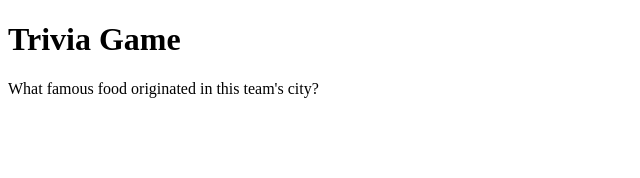
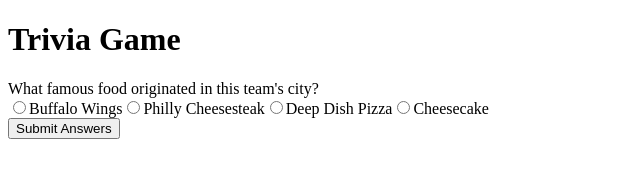
Before and after one commit to CourtneyDM/TriviaGame, a plain HTML site: page index.html in a window 1280 px wide. Both pictures are taken after a click on the button "Start Game". Shown: the whole page, without its empty margins (0-640 px from the left). Drawn offline with nearby package versions, Linux system fonts and the light colour scheme.

Commit message:
created logic to check the choice selected, added a gif file for results testing

```diff
--- a/assets/javascript/app.js
+++ b/assets/javascript/app.js
@@ -1,56 +1,102 @@
 $(document).ready(function () {
-
-    // Object to hold questions and answers
+    var content = $("#content");
+    // Object to hold questions and choices
     var questions = [
         {
             image: "../images/Cowboys.png",
             question: "Who is the current quarterback for this team?",
-            answers: ["Tony Romo", "Dak Prescott", "Rush Cooper", "Danny Manziel"]
+            choices: ["Tony Romo", "Dak Prescott", "Rush Cooper", "Danny Manziel"],
+            answer: "Dak Prescott",
+            asked: false
         },
         {
             image: "../images/Bears.png",
             question: "In what city is this team located?",
-            answers: ["Peoria", "Joilet", "Rockford", "Chicago"]
+            choices: ["Peoria", "Joilet", "Rockford", "Chicago"],
+            answer: "Chicago",
+            asked: false
         },
         {
             image: "../images/Bills.png",
             question: "What famous food originated in this team's city?",
-            answers: ["Buffalo Wings", "Philly Cheesesteak", "Deep Dish Pizza", "Cheesecake"]
+            choices: ["Buffalo Wings", "Philly Cheesesteak", "Deep Dish Pizza", "Cheesecake"],
+            answer: "Buffalo Wings",
+            asked: false
         },
         {
             image: "../images/Broncos.png",
             question: "Which former QB of this team enjoys Chicken Parmesan?",
-            answers: ["John Elway", "Tim Tebow", "Peyton Manning", "Brock Osweiler"]
+            choices: ["John Elway", "Tim Tebow", "Peyton Manning", "Brock Osweiler"],
+            answer: "Peyton Manning",
+            asked: false
         },
         {
             image: "../images/Browns.png",
             question: "Select the NBA team that shares this team city. Hint: they won the 2016 NBA Championship Title",
-            answers: ["Boston Celtics", "Golden State Warriors", "Miami Heat", "Cleveland Cavaliers"]
+            choices: ["Boston Celtics", "Golden State Warriors", "Miami Heat", "Cleveland Cavaliers"],
+            answer: "Cleveland Cavaliers",
+            asked: false
         },
         {
             image: "../images/Falcons.png",
             question: "This team had a dance back in 1998 called the \"Dirty Bird\", where is team located?",
-            answers: ["Atlanta", "Seattle", "Philadelphia", "Arizona"]
+            choices: ["Atlanta", "Seattle", "Philadelphia", "Arizona"],
+            answer: "Atlanta",
+            asked: false
         },
-
-        function displayAnswers(question) {
-            for (var i = 0; i < answers; i++) {
-                // Enter code here to display the answers whenever a question is chosen
-                $("#content").append().html("<p id=\"answers\">" + questions.displayAnswers(question) + "</p>");
-            }
-        }
     ];
 
-    // Used to select question at random index in array
+
+    $("#start").click(showQuestion);
     var index = Math.floor(Math.random() * questions.length);
 
-    $("#start").click(function () {
-        $("#content").append().html('<p id="question"></p>');
-        var question = $("#question");
-        console.log(index);
-        console.log(questions.length);
-        question.text(questions[index].question);
-    });
+
+    function showQuestion() {
+        content.empty();
+        $("button").off();
+
+        $("button").removeAttr("id");
+        $("button").text("Submit Answers");
+        $("button").attr("id", "submit");
+
+        content.append("<div id='timer'></div>");
+        var question = questions[index].question;
+        var asked = questions[index].asked;
+
+        content.append(question);
+        asked = true;
+        showAnswers();
+    }
+
+    function showAnswers() {
+        var answers = questions[index].choices;
+        var correct = questions[index].answer;
+
+        console.log(answers);
+        console.log(correct);
+
+        for (var i = 0; i < answers.length; i++) {
+            var answer = answers[i];
+            $("#answers").append("<input type='radio' name='answer' value='" + answer + "'/>" + answer);
+        }
 
 
+        $("#submit").click(function () {
+            var chosen = $("input:checked").val();
+            if (!chosen) {
+                console.log("no answer selected");
+            }
+            else
+                if (chosen === correct) {
+                    // console.log("Correct answer");
+                    $("button").hide();
+                    $("#answers").append("<img src='https://media3.giphy.com/media/l8HFdR4jE4SM8/200w.webp'/>")
+                }
+                else {
+                    $("button").hide();
+                    $("#answers").append("<img src='https://media3.giphy.com/media/yhWfYEaF7TkQ0/giphy.gif'/>")
+                }
+
+        });
+    }
 });
--- a/index.html
+++ b/index.html
@@ -15,11 +15,15 @@
         <h1 id="header">Trivia Game</h1>
     </header>
 
+    <!-- Area to display the questions -->
     <div id="content">
-        <p id="game">You will be present with a photo of a sports logo, and a question will be asked based on information relative to
-            that logo. You will have 20 seconds to answer each question. Good luck!</p>
-        <button id="start">Start Game</button>
+        <p>You will be present with a photo of a sports logo, and a question will be asked based on information relative that
+            logo. You will have 20 seconds to answer each question. Good luck!</p>
     </div>
+
+    <!-- Area to display answers -->
+    <div id="answers"></div>
+    <button type="submit" id="start">Start Game</button>
     <script src="assets/javascript/app.js"></script>
 </body>
 
```
